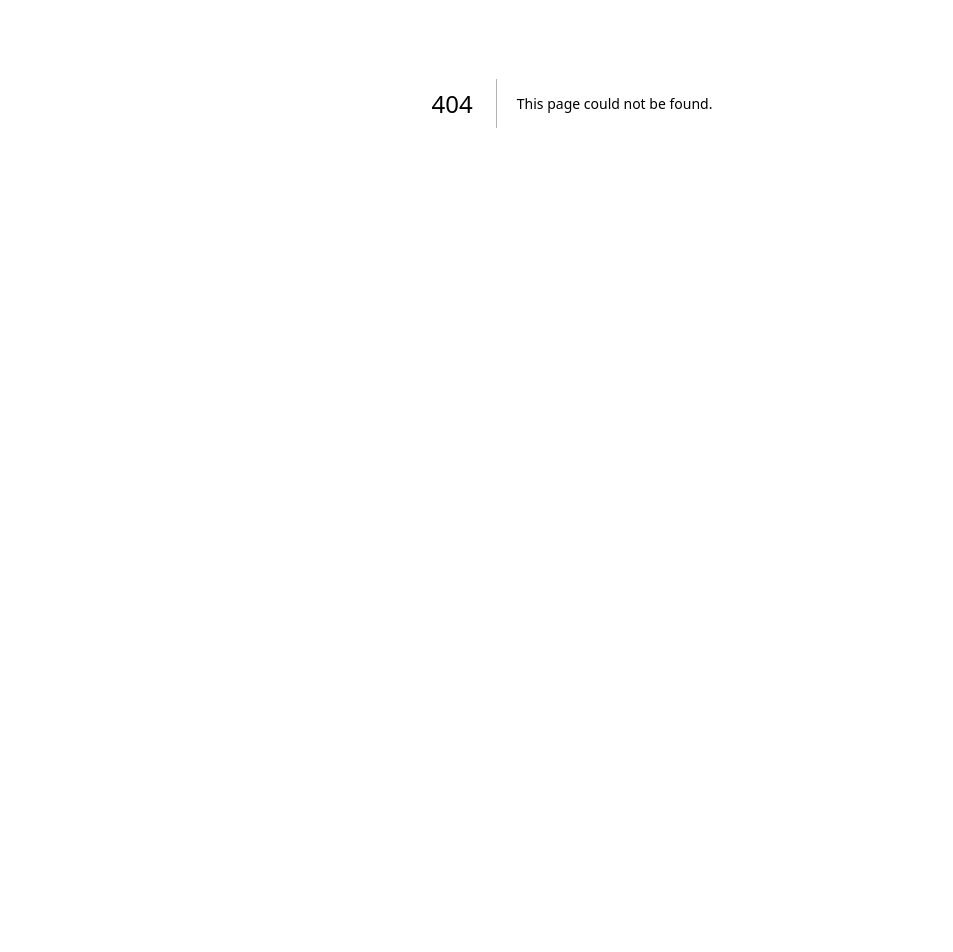
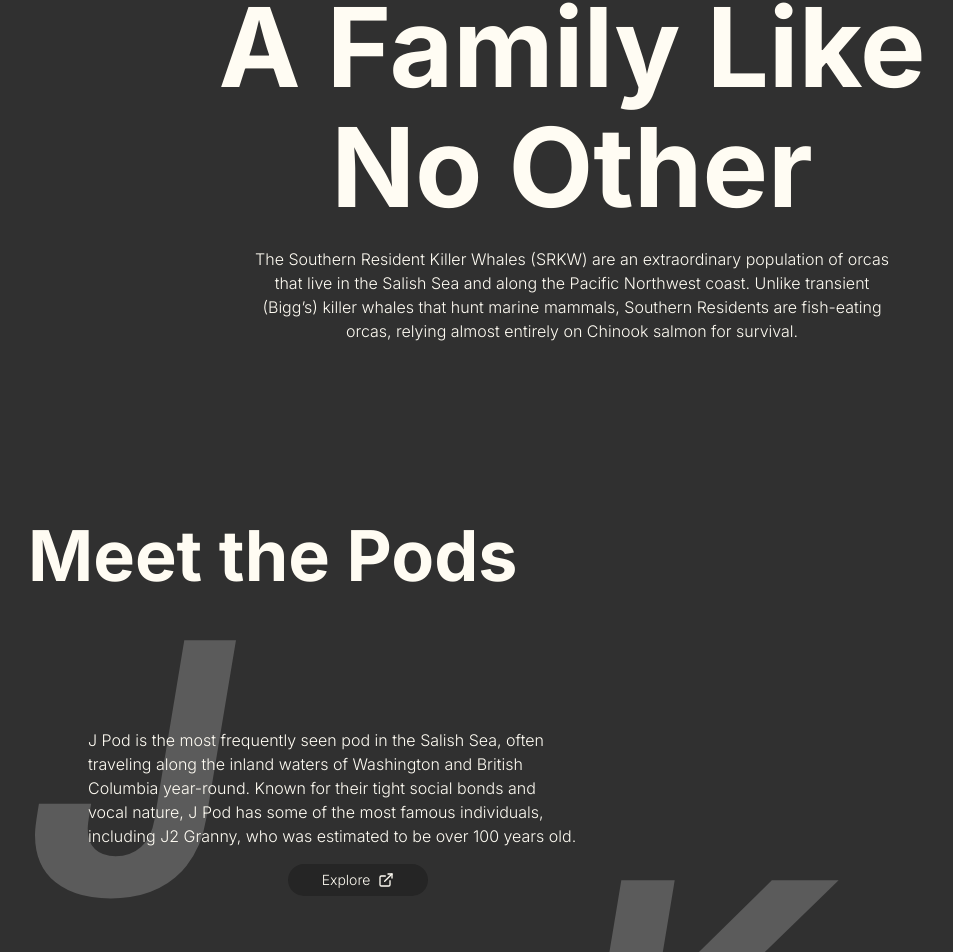
Before and after one commit to JvsonKee/killer-whale-network, a Next.js app in the folder client/: page /about in a window 1280 px wide. Before the commit this address had no page. Shown: the part 377-1329 px from the top of the page, without its empty margins (68-1021 px from the left). Before the commit the page ends 880 px from the top, so only its background shows below. Built offline with nearby package versions, Linux system fonts and the light colour scheme.

Commit message:
about page completed

```diff
--- /dev/null
+++ b/client/src/app/about/page.tsx
@@ -0,0 +1,175 @@
+"use client";
+
+import Button from "../_components/Button/Button";
+import { useRouter } from "next/navigation";
+import Image from "next/image";
+
+const pods = [
+  {
+    id: "J",
+    desc: "J Pod is the most frequently seen pod in the Salish Sea, often traveling along the inland waters of Washington and British Columbia year-round. Known for their tight social bonds and vocal nature, J Pod has some of the most famous individuals, including J2 Granny, who was estimated to be over 100 years old.",
+  },
+  {
+    id: "K",
+    desc: "K Pod is the smallest of the three pods, known for its wide-ranging movements between the Salish Sea and the outer Pacific coast. They are often the first to leave the inland waters in the fall, making them more difficult to track. K Pod has faced significant population challenges, with fewer surviving calves in recent years.",
+  },
+  {
+    id: "L",
+    desc: "L Pod is the largest pod, often traveling in smaller subgroups rather than as a full unit. They tend to spend more time in open waters compared to J and K pods, making them one of the most mysterious of the Southern Residents. L Pod has some of the oldest living whales, including L25 Ocean Sun, who may have been born in the late 1920s.",
+  },
+];
+
+const threats = [
+  {
+    label: "Lack of Salmon",
+    desc: "Overfishing, habitat destruction, and climate change have drastically reduced their primary food source, Chinook salmon.",
+  },
+  {
+    label: "Pollution & Contaminants",
+    desc: "Increased boat traffic and industrial noise interfere with their ability to communicate and hunt.",
+  },
+  {
+    label: "Noise Pollution",
+    desc: "Increased boat traffic and industrial noise interfere with their ability to communicate and hunt.",
+  },
+];
+
+export default function About() {
+  const router = useRouter();
+
+  function routeToGraph() {
+    router.push("/whales");
+  }
+
+  return (
+    <div>
+      <div className="flex items-end h-[80vh] mb-40">
+        <div className="">
+          <h1 className="mx-auto w-[60%] pb-5 text-[110px]/30 text-center font-bold">
+            A Family Like No Other
+          </h1>
+          <p className="mx-auto w-[50%] text-body text-center">
+            The Southern Resident Killer Whales (SRKW) are an extraordinary
+            population of orcas that live in the Salish Sea and along the
+            Pacific Northwest coast. Unlike transient (Bigg’s) killer whales
+            that hunt marine mammals, Southern Residents are fish-eating orcas,
+            relying almost entirely on Chinook salmon for survival.
+          </p>
+        </div>
+      </div>
+
+      <div className="mx-auto w-[85%] mb-20">
+        <h2 className="text-sub font-bold">Meet the Pods</h2>
+        <div className="flex">
+          <div className="flex flex-col gap-40 w-[50%]">
+            <PodCard pod={pods[0]} />
+            <PodCard pod={pods[2]} />
+          </div>
+          <div className="flex flex-col justify-center w-[50%]">
+            <PodCard pod={pods[1]} />
+          </div>
+        </div>
+      </div>
+
+      <div className="mx-auto w-[85%] mb-20">
+        <h2 className="pb-10 text-sub font-bold">A Legacy at Risk</h2>
+        <p className="w-[60%] mb-10 text-body">
+          Once numbering over 140 individuals, the Southern Resident population
+          has dropped to fewer than 75 whales. They were first recognized as an
+          endangered population in 2005, and their decline has been driven by
+          human-caused threats such as:
+        </p>
+        <div className="flex justify-between gap-5">
+          {threats.map((threat, i) => (
+            <ThreatCard threat={threat} index={i} key={i} />
+          ))}
+        </div>
+        <p className="w-[60%] mt-10 text-body">
+          Despite these challenges, conservation efforts are underway to restore
+          their food supply, protect their waters, and ensure future generations
+          can still witness these whales in the wild.
+        </p>
+      </div>
+
+      <div className="flex mx-auto w-[85%] mb-20">
+        <div className="flex flex-col w-[60%]">
+          <h2 className="pb-10 text-sub/20 font-bold">
+            How the Pods Stay Connected
+          </h2>
+          <p className="w-[95%] pb-5 text-body">
+            Southern Residents aren’t just a random group of whales—they are a
+            family network, with individuals staying in matrilineal groups their
+            entire lives. Each pod is made up of smaller family units, usually
+            centered around an elder female, who acts as the leader and
+            knowledge keeper.
+          </p>
+          <p className="w-[95%] text-body">
+            At Resident Connections, we’ve built a unique interactive network
+            graph that lets you explore these connections—showing which whales
+            are related, which travel together, and how generations are linked.
+          </p>
+          <div className="w-35 pt-5">
+            <Button label="Explore" onClick={routeToGraph} />
+          </div>
+        </div>
+        <Image
+          src="/images/graph-sc.png"
+          height={1600}
+          width={1600}
+          quality={100}
+          alt="Graph screen shot."
+          className="w-[40%] object-contain"
+        />
+      </div>
+    </div>
+  );
+}
+
+interface PodCardProps {
+  pod: {
+    id: string;
+    desc: string;
+  };
+}
+
+function PodCard({ pod }: PodCardProps) {
+  const router = useRouter();
+
+  function handleClick() {
+    router.push(`/whales?pod=${pod.id.toLowerCase()}`);
+  }
+
+  return (
+    <div className="relative">
+      <div className="text-[350px]/80 text-[#5B5B5B] italic font-bold">
+        {pod.id}
+      </div>
+      <div className="absolute top-30 left-15 w-[90%]">
+        <p className="text-body">{pod.desc}</p>
+        <div className="w-35 pt-4 ml-50">
+          <Button label="Explore" onClick={handleClick} />
+        </div>
+      </div>
+    </div>
+  );
+}
+
+interface ThreatCardProps {
+  threat: {
+    label: string;
+    desc: string;
+  };
+  index: number;
+}
+
+function ThreatCard({ threat, index }: ThreatCardProps) {
+  return (
+    <div className="flex flex-col gap-5 w-[33%]">
+      <div className="text-[18px] font-bold">
+        <span className="font-normal">0{index + 1} </span>
+        {threat.label}
+      </div>
+      <p className="text-body">{threat.desc}</p>
+    </div>
+  );
+}
```
